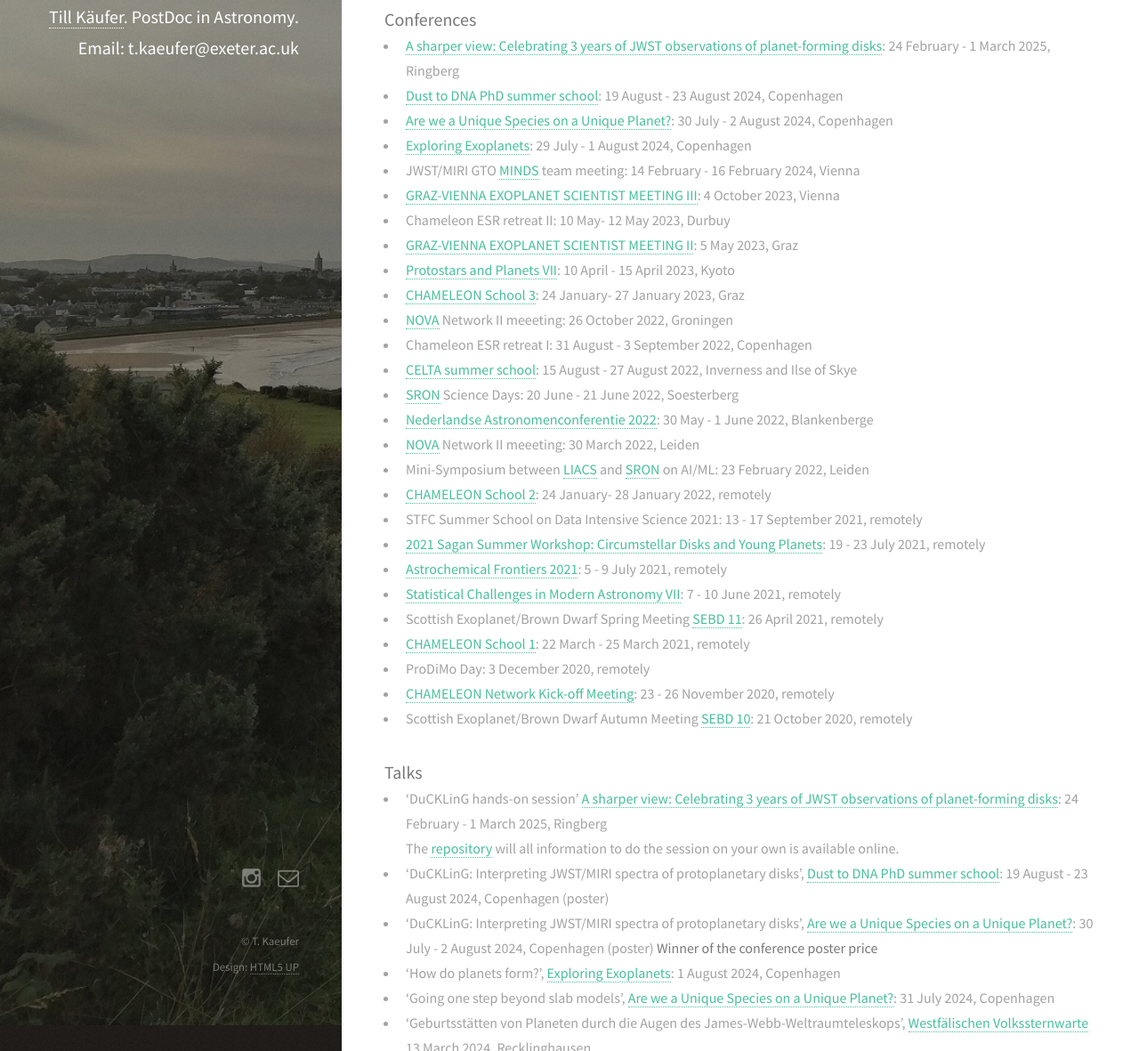
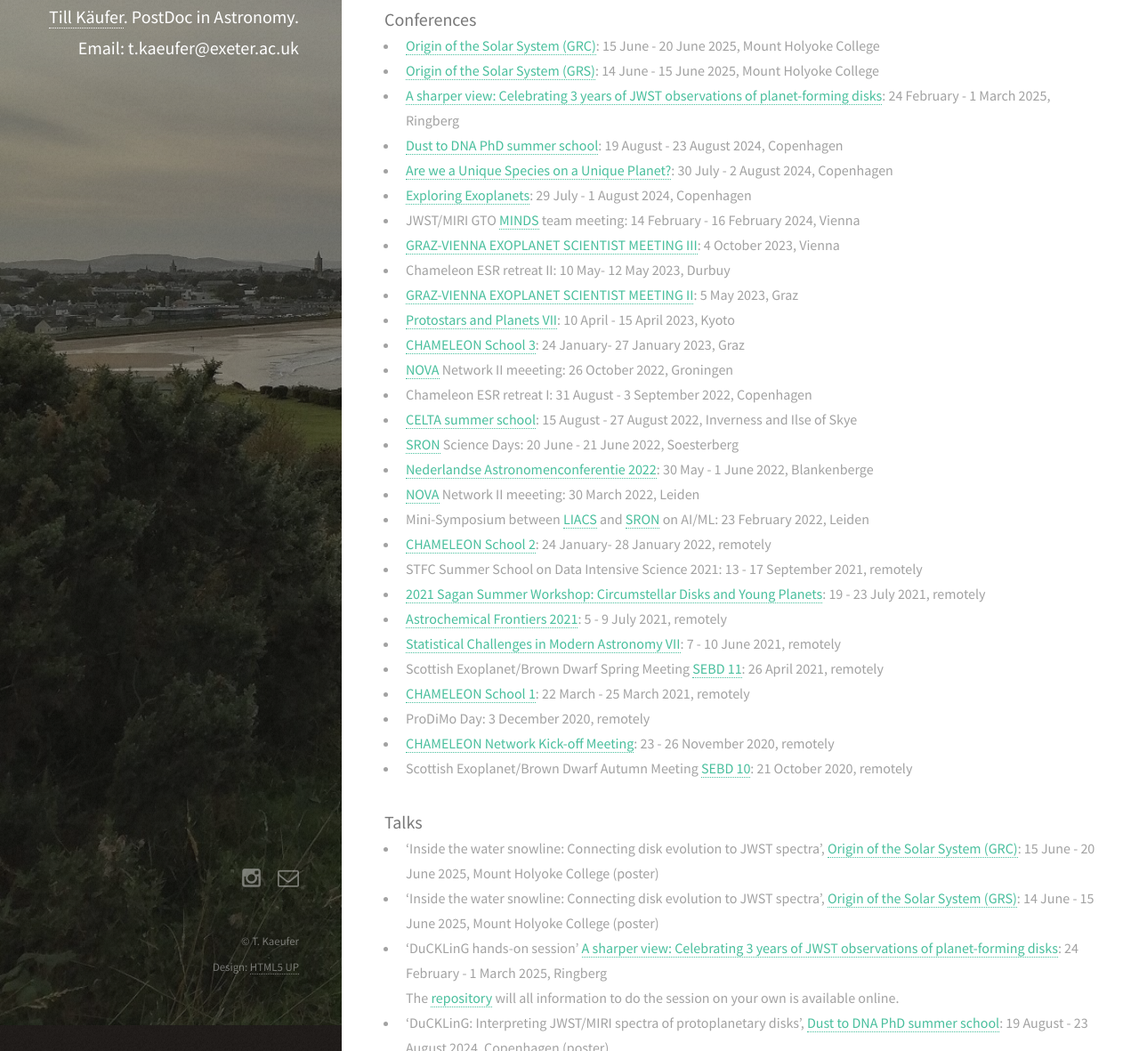
Before and after one commit to tillkaeufer/tillkaeufer.github.io, a Jekyll site: the page built from _posts/2020-10-04-talks.markdown, in a window 1280 px wide and 1400 px high, scrolled down 586 px. Shown: the part 219-1400 px from the top of the window at 89% size. Built offline with Jekyll 4.4.1, drawn with Linux system fonts in a browser that asks for light colours; nearby versions of some CDN libraries.

Commit message:
adding grc/grs

```diff
--- a/_posts/2020-10-04-talks.markdown
+++ b/_posts/2020-10-04-talks.markdown
@@ -11,6 +11,8 @@ permalink: 'events'
 
 ### Conferences
 
+- [Origin of the Solar System (GRC)](https://www.grc.org/origins-of-solar-systems-conference/2025/): 15 June - 20 June 2025, Mount Holyoke College
+- [Origin of the Solar System (GRS)](https://www.grc.org/origins-of-solar-systems-grs-conference/2025/): 14 June - 15 June 2025, Mount Holyoke College
 - [A sharper view: Celebrating 3 years of JWST observations of planet-forming disks](https://sites.google.com/view/3-years-of-protoplanetary-disk/home?authuser=0): 24 February - 1 March 2025, Ringberg
 - [Dust to DNA PhD summer school](https://michiellambrechts.bitbucket.io/dust2dna.html): 19 August - 23 August 2024, Copenhagen
 - [Are we a Unique Species on a Unique Planet?](https://nbi.ku.dk/english/research/astrophysics/centre-for-exolife-sciences-cels/conference-cels/): 30 July - 2 August 2024, Copenhagen
@@ -41,6 +43,8 @@ permalink: 'events'
 
 ### Talks
 
+- 'Inside the water snowline: Connecting disk evolution to JWST spectra', [Origin of the Solar System (GRC)](https://www.grc.org/origins-of-solar-systems-conference/2025/): 15 June - 20 June 2025, Mount Holyoke College (poster)
+- 'Inside the water snowline: Connecting disk evolution to JWST spectra', [Origin of the Solar System (GRS)](https://www.grc.org/origins-of-solar-systems-grs-conference/2025/): 14 June - 15 June 2025, Mount Holyoke College (poster)
 - 'DuCKLinG hands-on session' [A sharper view: Celebrating 3 years of JWST observations of planet-forming disks](https://sites.google.com/view/3-years-of-protoplanetary-disk/home?authuser=0): 24 February - 1 March 2025, Ringberg
   The [repository](https://github.com/tillkaeufer/duckling_hands-on_session) will all information to do the session on your own is available online.
 - 'DuCKLinG: Interpreting JWST/MIRI spectra of protoplanetary disks', [Dust to DNA PhD summer school](https://michiellambrechts.bitbucket.io/dust2dna.html): 19 August - 23 August 2024, Copenhagen (poster)
```
